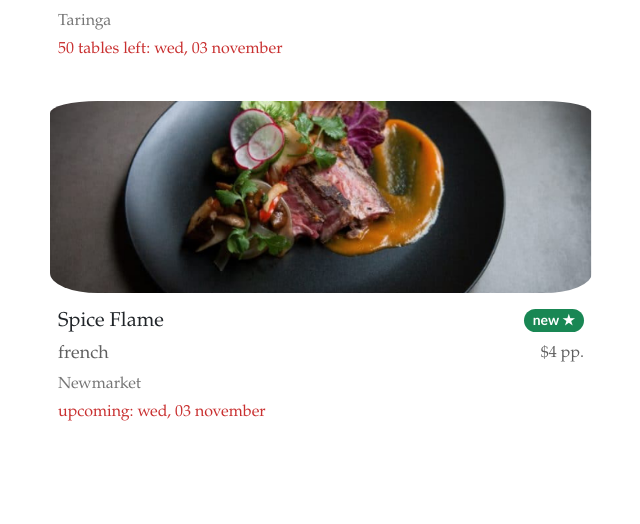
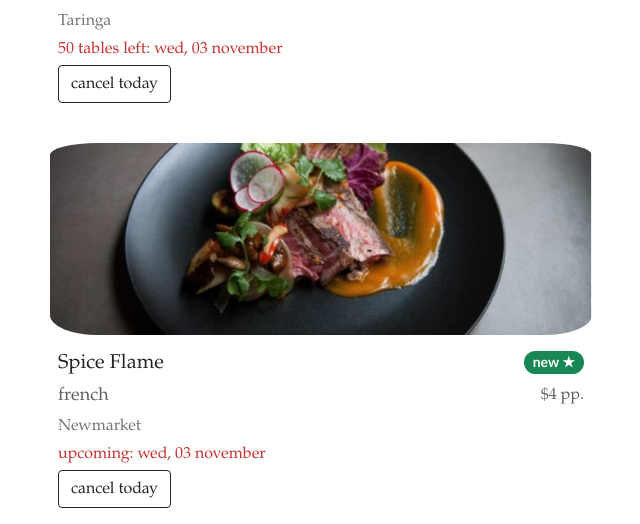
Before and after one commit to DeclanBarrett/BoutiqueEats, a Flask app: page /users/restaurants in a window 1280 px wide. Shown: the part 418-942 px from the top of the page, without its empty margins (40-680 px from the left). Before the commit the page ends 839 px from the top, so only its background shows below. Run offline with Flask 2, Linux system fonts and the light colour scheme; a user stored in the database is signed in; data comes from the database, SQL or seed files in the repository; both versions use the stored data as it was after the commit; some libraries are stand-ins or nearby versions.

Commit message:
Deleted reservation status and replaced with a single field - added being able to cancel the restaurant today - and have the bookings be cancelled as well

```diff
--- a/website/models.py
+++ b/website/models.py
@@ -102,19 +102,7 @@ class Reservation(db.Model):
     reservation_created = db.Column(db.DateTime, default=datetime.now())
 
     user_order = db.Column(db.String(300))
+    reservation_status = db.Column(db.String(100))
 
     restaurant_id = db.Column(db.Integer, db.ForeignKey('restaurants.restaurant_id'))
     id = db.Column(db.Integer, db.ForeignKey('users.id'))
-
-    reservations = db.relationship('ReservationStatus', backref='reservation')
-
-# Reservation Statuses that have occured to the reservation
-class ReservationStatus(db.Model):
-    __tablename__ = 'reservationstatuses'
-    __table_args__ = {'extend_existing': True}
-
-    reservation_status_id = db.Column(db.Integer, primary_key=True)
-    status = db.Column(db.String(100), nullable=False)
-    max_quantity = db.Column(db.Integer)
-
-    reservation_id = db.Column(db.Integer, db.ForeignKey('reservations.reservation_id'))
--- a/website/templates/bookings.html
+++ b/website/templates/bookings.html
@@ -77,7 +77,12 @@
                         <div class="col col-lg-6">
                             <h6>booked on {{ booking.reservation_created.strftime("%A, %d %b.") }}</h6>
                             <h6>order id: #{{ booking.reservation_id }}</h6>
+                        </div>
+                        <div class="col col-lg-6">
                             <h6>restaurant id: #{{ booking.restaurant_id }}</h6>
+                            {% if booking.reservation_status != None %}
+                            <h6>status: {{ booking.reservation_status }}</h6>
+                            {% endif %}
                         </div>
                     </div>
                     <a href="{{url_for('restaurants.restaurant', id=booking.restaurant_id)}}"
--- a/website/templates/users_restaurants.html
+++ b/website/templates/users_restaurants.html
@@ -76,9 +76,18 @@
                         </div>
                     </div>
 
+                    <div class="row mt-1">
+                        <div class="card-text card-seats">
+                            {% if restaurant.statuses[-1].status != "cancelled" %}
+                            <form method="post"
+                                action="{{url_for('users.cancel', restaurant=restaurant.restaurant_id)}}">
+                                {{ cancel_form.csrf_token }}
+                                {{ cancel_form.cancel (class="btn btn-outline-dark") }}
+                            </form>
+                            {% endif %}
+                        </div>
+                    </div>
 
-                    <a href="{{url_for('restaurants.restaurant', id=restaurant.restaurant_id)}}"
-                        class="stretched-link"></a>
                 </div>
             </div>
         </div>
--- a/website/views.py
+++ b/website/views.py
@@ -1,7 +1,8 @@
+import datetime
 from flask import Blueprint, render_template, url_for, request, flash
 from flask_login.utils import login_required, current_user
 from wtforms import form
-from website.forms import CommentForm, FilterRestaurantsForm, RestaurantForm, ReservationForm
+from website.forms import CancelRestaurantForm, CommentForm, FilterRestaurantsForm, RestaurantForm, ReservationForm
 from website.models import Reservation, Restaurant, RestaurantOpeningHours, RestaurantStatus, Comment
 from . import db
 import os
@@ -117,6 +118,10 @@ def filtered_index():
 @login_required
 def bookings():
     bookings = Reservation.query.filter_by(user=current_user).all()
+    for booking in bookings:
+        if booking.reservation_time < datetime.datetime.now():
+            booking.reservation_status = 'inactive'
+    db.session.commit()
     return render_template("bookings.html", show_modal=request.args.get('show_modal'), bookings = bookings)
 
 @bp.route('/createrestaurant', methods=["GET", "POST"])
@@ -228,6 +233,7 @@ def reservation(restaurant):
             quantity = reservation_form.quantity.data,
             reservation_time = reservation_form.time.data,
             user_order = reservation_form.order.data,
+            reservation_status = "upcoming",
             restaurant = restaurant_obj,
             user = current_user
         )
@@ -274,13 +280,32 @@ def comment(restaurant):
 @login_required
 def users_restaurants():
     restaurants = Restaurant.query.filter_by(user=current_user).all()
+    cancel_form = CancelRestaurantForm()
     booking_space = []
     is_open_today = []
     for restaurant in restaurants:
         set_todays_status(restaurant)
         booking_space.append(restaurant_space(restaurant, date.today()))
         is_open_today.append(check_open_today(restaurant, date.today()))
-    return render_template("users_restaurants.html", restaurants=restaurants, booking_space = booking_space, today=date.today(), is_open_today = is_open_today)
+    return render_template("users_restaurants.html", restaurants=restaurants, booking_space = booking_space, today=date.today(), is_open_today = is_open_today, cancel_form = cancel_form)
+
+@user_bp.route('/cancel/<restaurant>', methods=["GET", "POST"])
+@login_required
+def cancel(restaurant):
+    cancel_form = CancelRestaurantForm()
+    restaurant_obj = db.session.query(Restaurant).filter_by(restaurant_id=restaurant).first()
+    if cancel_form.validate_on_submit():
+        restaurant_status = RestaurantStatus(status="cancelled",
+                                                restaurant=restaurant_obj)
+        db.session.add(restaurant_status)
+        for reservation in restaurant_obj.reservations:
+            if reservation.reservation_time.date() == date.today():
+                reservation.reservation_status = "cancelled"
+        db.session.commit()
+        return redirect(url_for("restaurants.restaurant", id=restaurant))
+    else:
+        flash_errors(cancel_form)
+    return redirect(url_for("users.users_restaurants"))
 
 #error handlers
 @error_bp.app_errorhandler(404)
```
Also changed, not shown: website/sitedata.sqlite.
